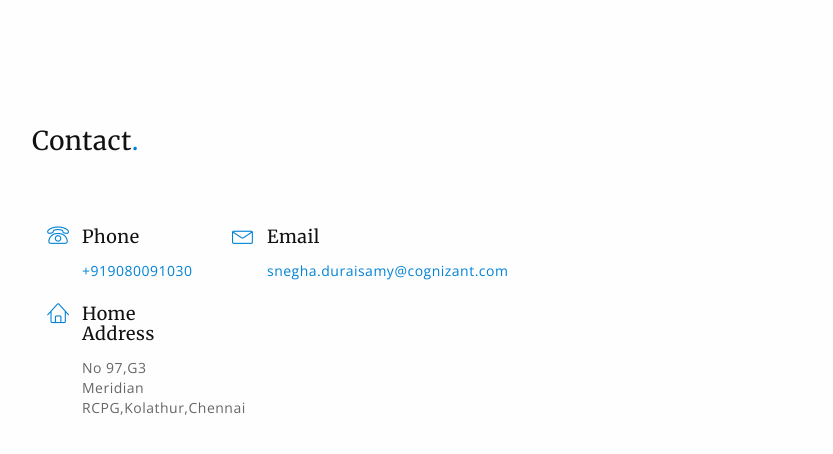
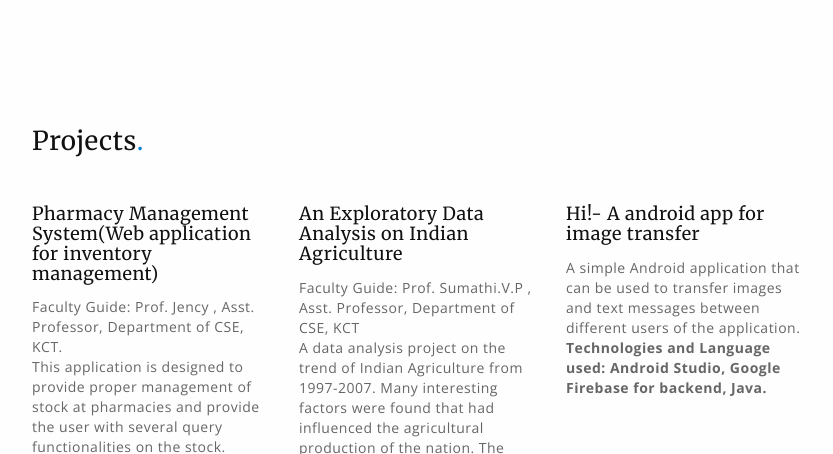
Before and after one commit to snegha10/snegha10.github.io, a plain HTML site: page index.html in a window 1280 px wide. Shown: the part 1462-1916 px from the top of the page, without its empty margins (403-1236 px from the left). Drawn offline with nearby package versions, Linux system fonts and the light colour scheme; files whose address does not match are found by name.

Commit message:
Update index.html

```diff
--- a/index.html
+++ b/index.html
@@ -190,6 +190,45 @@
         </section>
         <!-- / education -->
 
+       <!-- journal -->
+	        <section id="journal">
+	            <div class="container">
+	                <div class="page-header space-left">
+	                    <h3>Projects<span class="text-primary">.</span></h3>
+	                </div>
+	                <div id="posts-carousel" class="owl-carousel">
+	                    <div class="blog block carousel-post">
+
+	                        <h5>Pharmacy Management System(Web application for inventory management)</h5>
+	                        <p>Faculty Guide: Prof. Jency , Asst. Professor, Department of CSE, KCT.<br>
+	                            This application is designed to provide proper management of stock at pharmacies and provide the user with several query functionalities on the stock.
+	                            <br><b>Technologies and Languages used: HTML/CSS, Django framework(python), MySQL</b>
+	                            </p>
+
+	                    </div><!-- / carousel-post -->
+
+	                    <div class="blog block carousel-post">
+	                        <h5>An Exploratory Data Analysis on Indian Agriculture</h5>
+	                        <p> Faculty Guide: Prof. Sumathi.V.P , Asst. Professor, Department of CSE, KCT<br>
+	                            A data analysis project on the trend of Indian Agriculture from 1997-2007. Many interesting factors were found that had influenced the agricultural production of the nation. The production of India was compared with other neighbouring nations as well.
+	                            <br><b>Technologies and Language used: Python(pandas and numpy libraries)</b>
+	                        </p>
+
+	                    </div><!-- / carousel-post -->
+
+	                    <div class="blog block carousel-post">
+	                        <h5>Hi!- A android app for image transfer</h5>
+	                        <p>A simple Android application that can be used to transfer images and text messages between different users of the application.
+	                            <br><b>Technologies and Language used: Android Studio, Google Firebase for backend, Java.</b>
+	                        </p>
+	                    </div><!-- / carousel-post -->
+
+
+	                </div><!-- / posts-carousel -->
+	            </div><!-- / container -->
+	        </section>
+	        <!-- / journal -->
+
 
 
 
```
